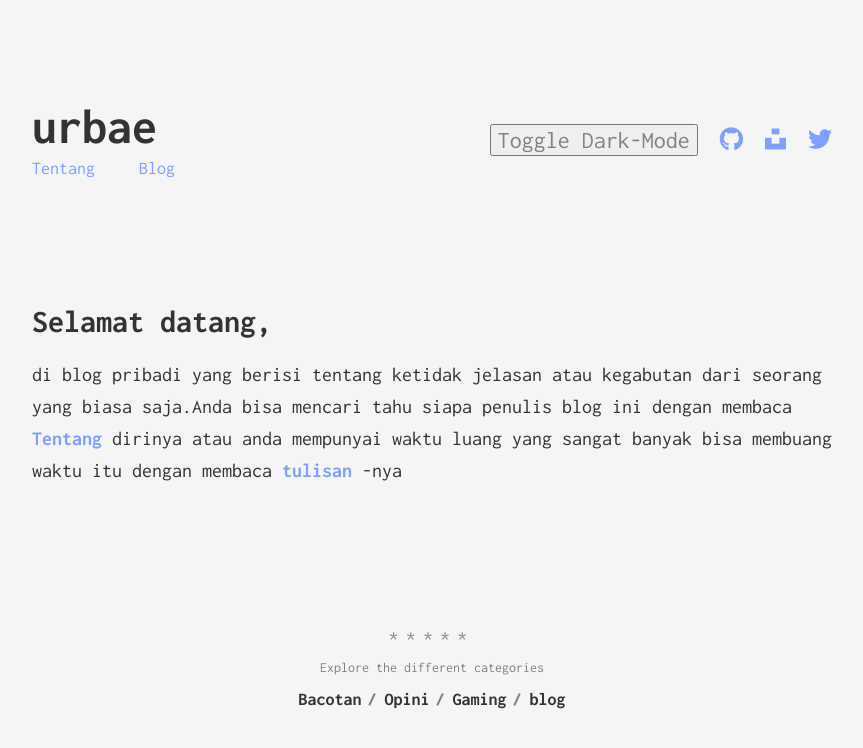
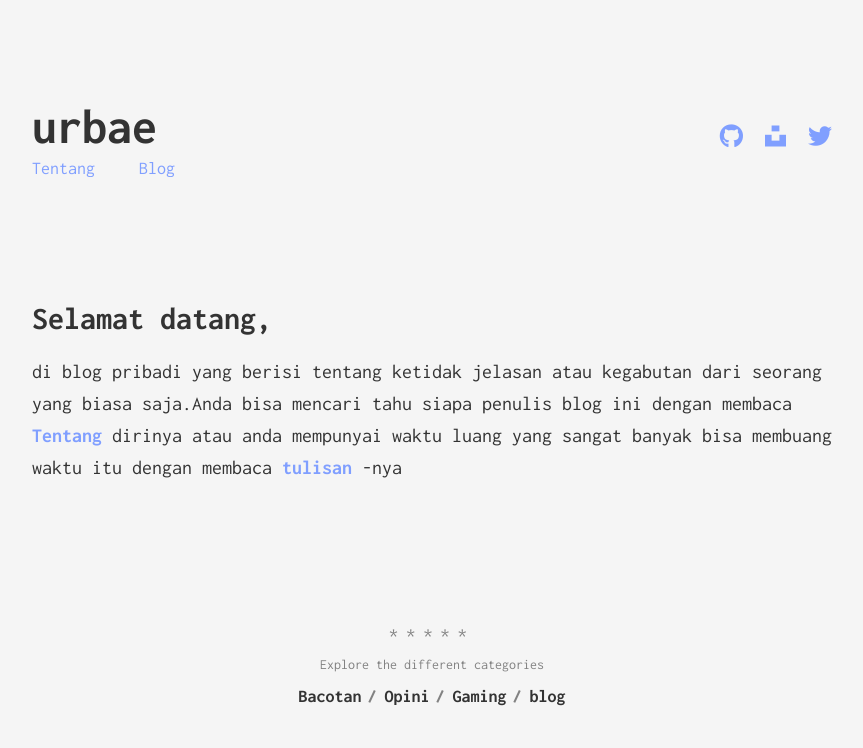
Before and after one commit to urbae/urbae.github.io, a Jekyll site: the page built from index.html, in a window 1280 px wide. Shown: the top 748 px of the page, without its empty margins (208-1071 px from the left). Built offline with Jekyll 4.4.1, drawn with Linux system fonts in a browser that asks for light colours.

Commit message:
adjust
adjust dark mode icon

```diff
--- a/_includes/header.html
+++ b/_includes/header.html
@@ -8,7 +8,7 @@
         </ul>
     </div>
 
-    <ul class="social-links"><button class="btn-toggle">Toggle Dark-Mode</button>
+    <ul class="social-links"><a class="btn-toggle"><i class="fab fa-moon"></i></a>
         {% if site.author.github %}
             <a href="https://github.com/{{ site.author.github }}" class="social-links__entry" target="_blank">
                 <i class="fab fa-github"></i>
--- a/_sass/_default.scss
+++ b/_sass/_default.scss
@@ -9,9 +9,6 @@
   background: #121212;
 }
 
-body.dark-theme a {
-  color: #809fff;
-}
 a {
     color: $cloudy;
     font-weight: bold;
@@ -20,6 +17,10 @@
     &:hover {
 
     }
+}
+
+body.dark-theme a {
+  color: #809fff;
 }
 
 p {
```
